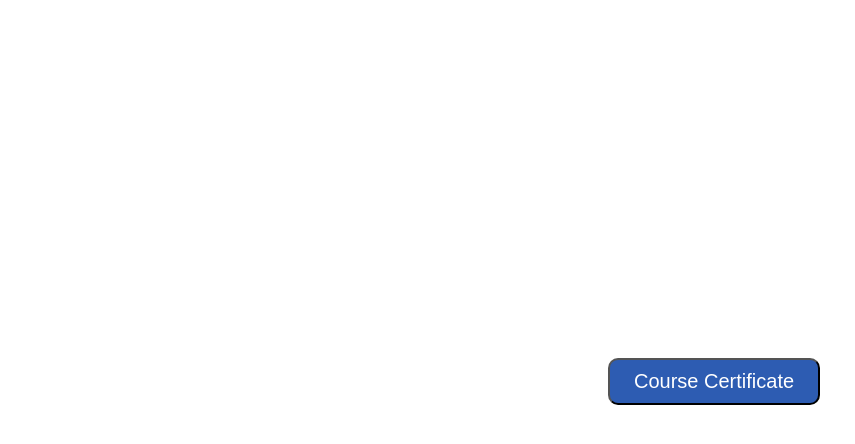
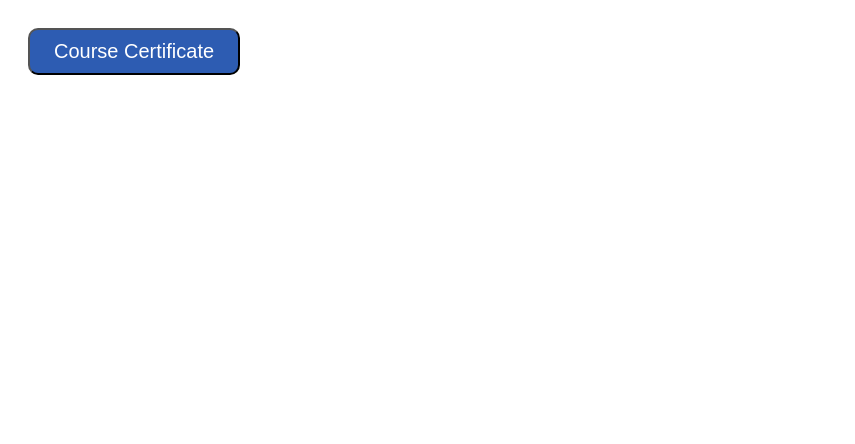
Before and after one commit to Rajkothiyal/check, a plain HTML site: page index.html in a window 1280 px wide. Shown: the whole page, without its empty margins (0-855 px from the left). Drawn offline with Linux system fonts and the light colour scheme.

Commit message:
index.html

```diff
--- a/index.html
+++ b/index.html
@@ -9,14 +9,12 @@
             border-radius: 10px;
             background-color: rgb(45, 92, 178);
             color: white;
-            padding: 10px 24px 10px 24px;
-            margin-left: 600px;
+            padding: 10px 24px;
             font-size: 20px;
-            position: absolute;
-            margin-top: 350px;
+            margin: 20px;
         }
 
-@media only screen and (max-width: 600px) {
+        @media only screen and (max-width: 768px) {
             button {
                 margin-left: 50%;
                 transform: translateX(-50%);
```
